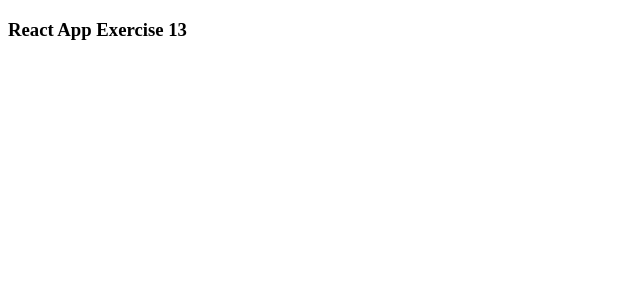
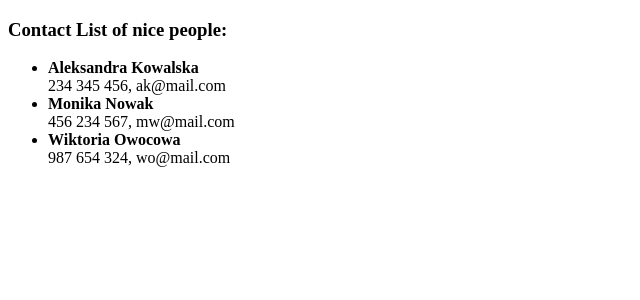
Before and after one commit to marcinpgit/js-homework, a React (Create React App) app in the folder react_app_ex_13/: page / in a window 1280 px wide. Shown: the top 300 px of the page, without its empty margins (0-640 px from the left). Built offline with nearby package versions, Linux system fonts and the light colour scheme.

Commit message:
renders contact list component with sample data

```diff
--- a/react_app_ex_13/src/components/App.js
+++ b/react_app_ex_13/src/components/App.js
@@ -1,12 +1,29 @@
 import React from 'react';
 
+import ContactsList from './ContactsList';
 
 class App extends React.Component {
-  render() {
-    return (
-      <h3>React App Exercise 13</h3>
-    );
-  }
+    constructor(props) {
+        super(props);
+
+        this.state = {
+            contacts: [
+                {name: 'Aleksandra Kowalska', phone: '234 345 456', email: 'ak@mail.com', category: ''},
+                {name: 'Monika Nowak', phone: '456 234 567', email: 'mw@mail.com', category: ''},
+                {name: 'Wiktoria Owocowa', phone: '987 654 324', email: 'wo@mail.com', category: ''}
+            ]
+        };
+
+    }
+
+    render() {
+        return (
+            <React.Fragment>
+                <h3>Contact List of nice people:</h3>
+                <ContactsList list={this.state.contacts}/>
+            </React.Fragment>
+        );
+    }
 }
 
 export default App;
--- /dev/null
+++ b/react_app_ex_13/src/components/ContactsList.js
@@ -0,0 +1,22 @@
+import React from 'react';
+
+class ContactsList extends React.Component {
+    render() {
+        const {list} = this.props;
+
+        return (
+            <ul>
+                {list.map((item, id) => <li key={id}>
+                        <strong>{item.name}</strong><br/>
+                        {item.phone + ', ' + item.email}<br/>
+                        {item.category}
+                    </li>
+                )}
+            </ul>
+
+        );
+    }
+
+}
+
+export default ContactsList;
```
